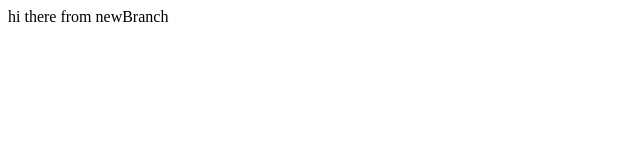
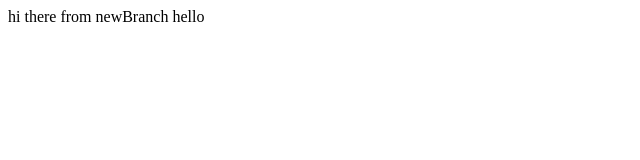
Before and after one commit to VivekBhalke/git-colab, a plain HTML site: page index3.html in a window 1280 px wide. Shown: the full height of the page, 0-640 px from the left. Drawn offline with Linux system fonts and the light colour scheme.

Commit message:
newBranch

```diff
--- a/index3.html
+++ b/index3.html
@@ -6,6 +6,6 @@
     <title>Document</title>
 </head>
 <body>
-    <div>hi there from newBranch</div>
+    <div>hi there from newBranch hello</div>
 </body>
 </html>
```
